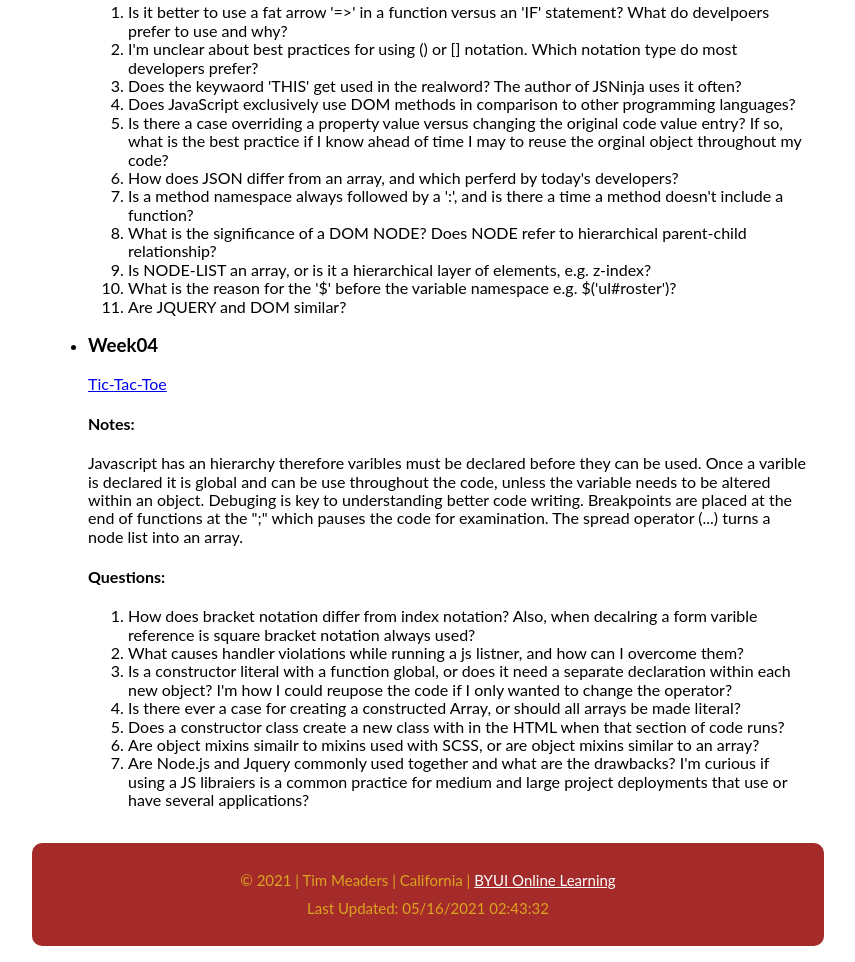
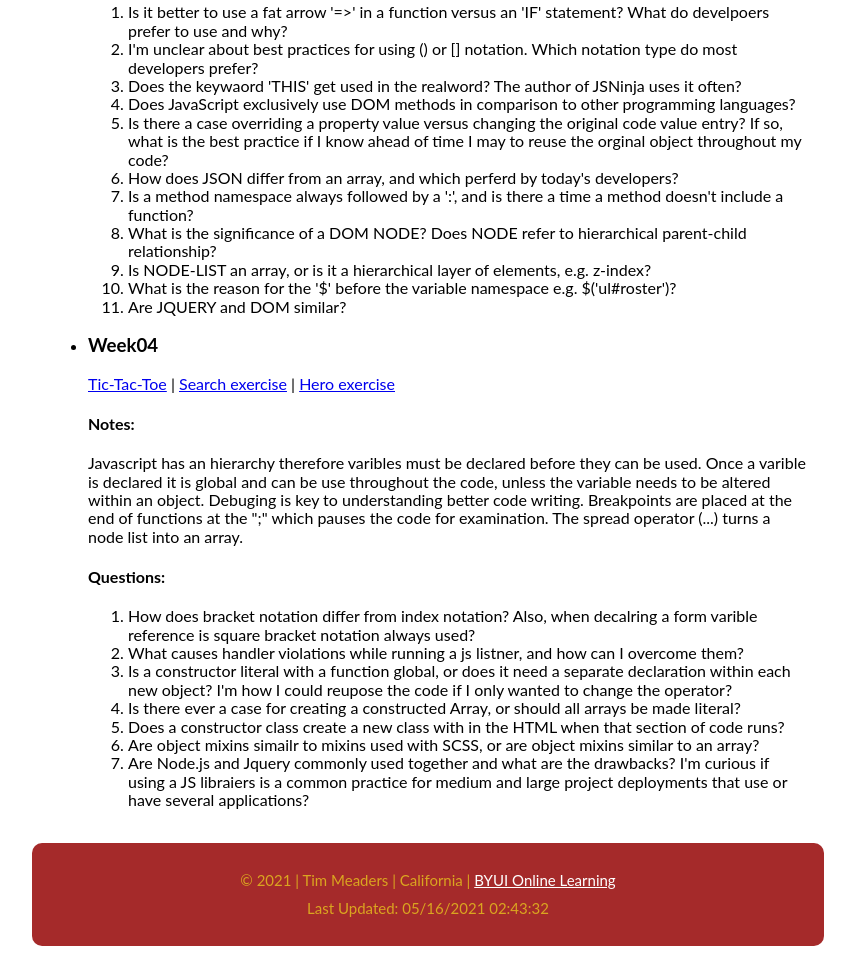
Before and after one commit to tmeaders/portfolio-1, a plain HTML site: page index.html in a window 1280 px wide. Shown: the part 1254-2216 px from the top of the page, without its empty margins (212-1067 px from the left). Drawn offline with Linux system fonts and the light colour scheme.

Commit message:
0515-1943

```diff
--- a/index.html
+++ b/index.html
@@ -134,6 +134,10 @@
         <li>
           <h3>Week04</h3>
           <a href="week04/tictactoe.html">Tic-Tac-Toe</a>
+          |
+          <a href="week04/search.html">Search exercise</a>
+          |
+          <a href="week04/hero.html">Hero exercise</a>
           <h4>Notes:</h4>
           <p>Javascript has an hierarchy therefore varibles must be declared before they can be
             used. Once a varible is declared it is global and can be use throughout the code,
```
